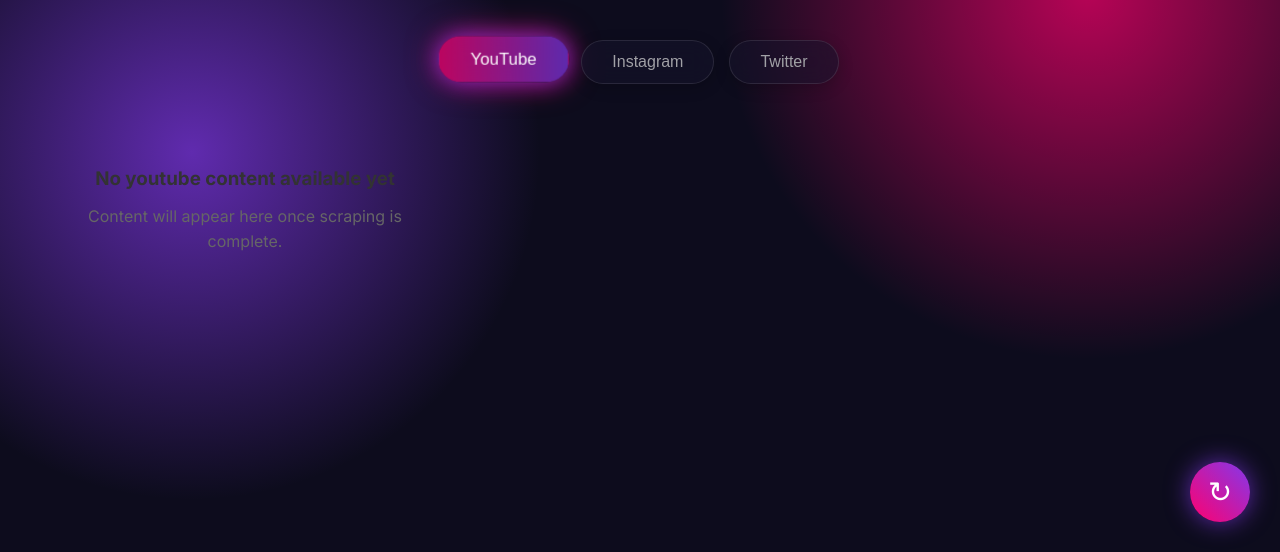
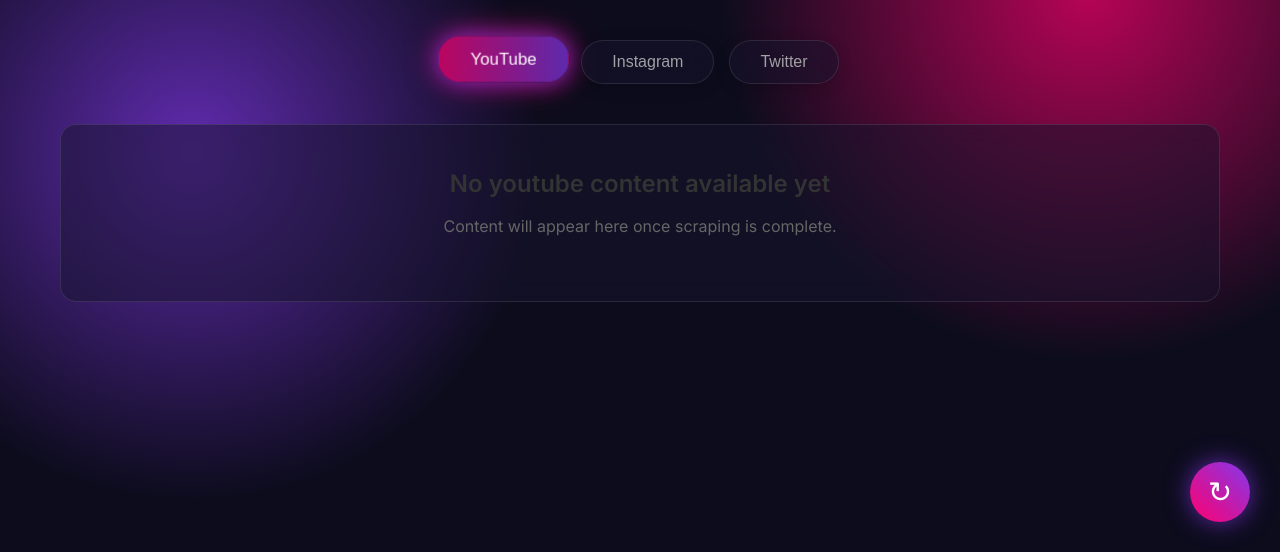
Before and after one commit to Sat-14/ACSI, a Python web app: template templates/index.html in a window 1280 px wide. Shown: the part 248-800 px from the top of the page. Run offline with Jinja, Linux system fonts and the light colour scheme; the template is opened without the code that fills it, so the values that code supplies are empty.

Commit message:
Update styles.css

```diff
--- a/static/css/styles.css
+++ b/static/css/styles.css
@@ -331,3 +331,62 @@
         font-size: 1.5rem;
     }
 }
+
+
+/* --- NO CONTENT MESSAGE & BUTTON FIX --- */
+
+/* Styles for the "No content" container */
+.no-content-message {
+    grid-column: 1 / -1; /* Make it span the full grid width */
+    text-align: center;
+    padding: 60px 40px;
+    background: var(--glass-bg);
+    border: 1px solid var(--glass-border);
+    border-radius: var(--border-radius);
+    backdrop-filter: blur(var(--blur-intensity));
+    -webkit-backdrop-filter: blur(var(--blur-intensity));
+    color: var(--text-muted);
+    animation: fadeIn 1s ease-out;
+}
+
+.no-content-message h3 {
+    color: var(--text-color);
+    font-size: 1.5rem;
+    font-weight: 600;
+    margin-bottom: 10px;
+}
+
+.no-content-message p {
+    margin-bottom: 25px;
+    max-width: 500px;
+    margin-left: auto;
+    margin-right: auto;
+    line-height: 1.7;
+}
+
+/* Button styles (copied from admin.css for consistency) */
+.btn {
+    padding: 14px 30px;
+    border: 1px solid transparent;
+    border-radius: 12px;
+    font-size: 1rem;
+    font-weight: 600;
+    cursor: pointer;
+    transition: all 0.3s ease;
+    text-decoration: none;
+    display: inline-block;
+}
+
+.btn:hover {
+    transform: translateY(-3px);
+    box-shadow: 0 6px 20px rgba(0,0,0,0.3);
+}
+
+.btn-primary {
+    background: linear-gradient(90deg, #8338ec, #ff006e);
+    color: #fff;
+    box-shadow: 0 4px 15px rgba(131, 56, 236, 0.4);
+}
+.btn-primary:hover {
+    box-shadow: 0 6px 20px rgba(131, 56, 236, 0.6), 0 0 20px var(--secondary-glow);
+}
```
